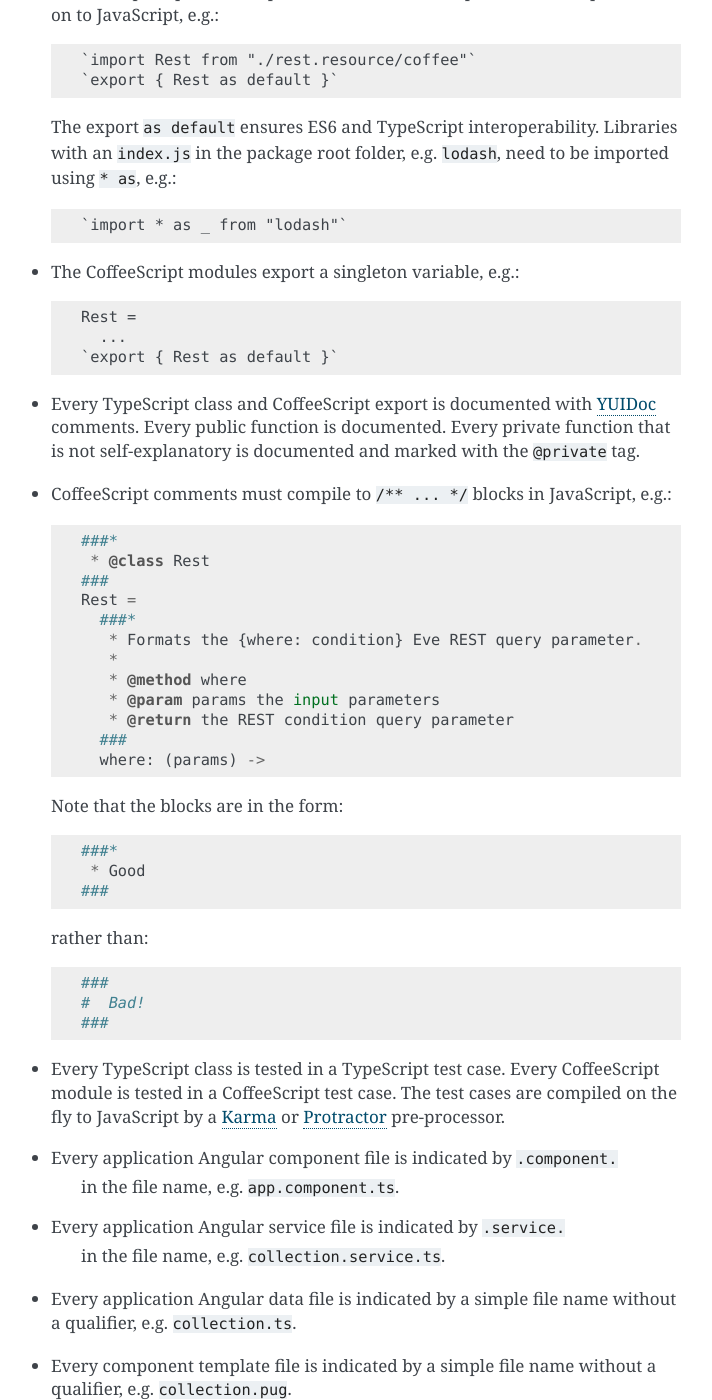
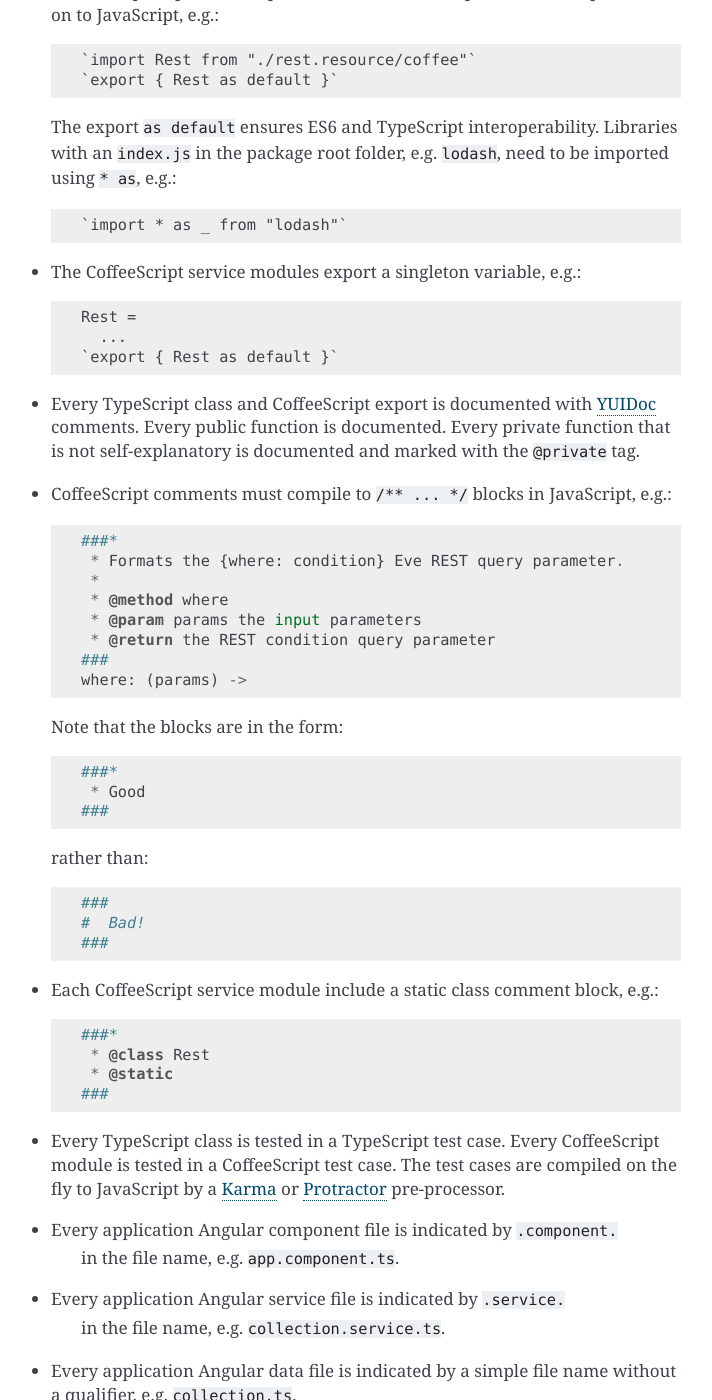
Before and after one commit to ohsu-qin/qiprofile, a Sphinx documentation site: the page built from doc/development.rst, in a window 1280 px wide and 1400 px high, scrolled down 4478 px. Shown: the whole window, without its empty margins (399-1111 px from the left). Built offline with Sphinx 7.4.7, drawn with Linux system fonts in a browser that asks for light colours.

Commit message:
Expand on doc standard.

```diff
--- a/doc/development.rst
+++ b/doc/development.rst
@@ -233,7 +233,7 @@ Coding Standards
 
       `import * as _ from "lodash"`
 
-* The CoffeeScript modules export a singleton variable, e.g.::
+* The CoffeeScript service modules export a singleton variable, e.g.::
 
       Rest =
         ...
@@ -248,17 +248,13 @@ Coding Standards
   JavaScript, e.g.::
 
       ###*
-       * @class Rest
+       * Formats the {where: condition} Eve REST query parameter.
+       *
+       * @method where
+       * @param params the input parameters
+       * @return the REST condition query parameter
       ###
-      Rest =
-        ###*
-         * Formats the {where: condition} Eve REST query parameter.
-         *
-         * @method where
-         * @param params the input parameters
-         * @return the REST condition query parameter
-        ###
-        where: (params) ->
+      where: (params) ->
 
   Note that the blocks are in the form::
 
@@ -270,6 +266,14 @@ Coding Standards
 
       ###
       #  Bad!
+      ###
+
+* Each CoffeeScript service module include a static class comment block,
+  e.g.::
+
+      ###*
+       * @class Rest
+       * @static
       ###
 
 * Every TypeScript class is tested in a TypeScript test case. Every
```
